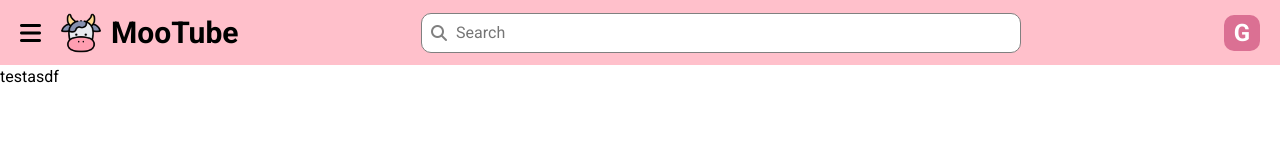
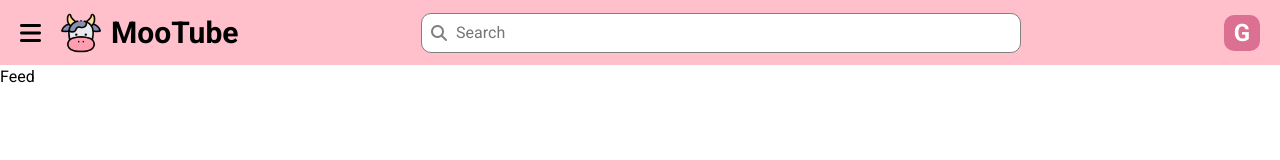
Before and after one commit to kev-a-dev/MooTube, a React (Create React App) app: page / in a window 1280 px wide. Shown: the top 160 px of the page. Built offline with nearby package versions, Linux system fonts and the light colour scheme.

Commit message:
Added fetchAPI

```diff
--- a/package.json
+++ b/package.json
@@ -7,6 +7,7 @@
     "@testing-library/jest-dom": "^5.16.5",
     "@testing-library/react": "^13.4.0",
     "@testing-library/user-event": "^13.5.0",
+    "axios": "^1.3.4",
     "react": "^18.2.0",
     "react-dom": "^18.2.0",
     "react-router-dom": "^6.9.0",
--- a/src/App.jsx
+++ b/src/App.jsx
@@ -1,16 +1,15 @@
 import './App.css';
 import { Routes, Route } from 'react-router-dom';
 
-
 import Navbar from './components/Navbar';
+import Feed from './components/Feed';
 
 function App() {
   return (
     <>
     <Navbar/>
-    test
     <Routes>
-      <Route path='/' element={'asdf'}/>
+      <Route path='/' element={<Feed/>}/>
     </Routes>
     </>
   );
--- /dev/null
+++ b/src/components/Feed.jsx
@@ -0,0 +1,7 @@
+import React from 'react'
+
+export default function Feed() {
+  return (
+    <div>Feed</div>
+  )
+}
```
Also changed, not shown: src/components/Sidebar.jsx (added, +8 -0 lines), src/components/Sidebar.css (added), 1 other file (tests, documents, lock files or other folders).
